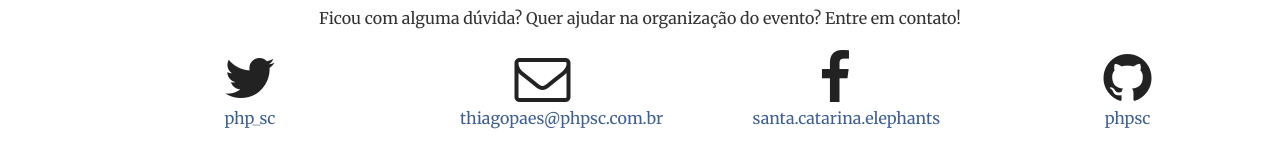
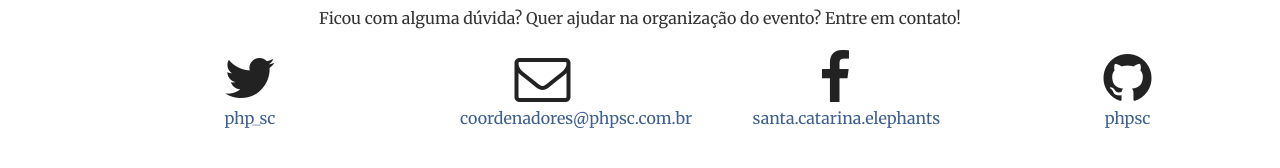
Before and after one commit to PHPSC/site-conf, a Jekyll site: the page built from index.html, in a window 1280 px wide and 900 px high, scrolled down 2304 px. Shown: the part 650-818 px from the top of the window. Built offline with Jekyll 4.4.1, drawn with Linux system fonts in a browser that asks for light colours.

Commit message:
trocando email de contato

```diff
--- a/_config.yml
+++ b/_config.yml
@@ -1,6 +1,6 @@
 # Site settings
 title: PHPSC Conference 2018
-email: thiagopaes@phpsc.com.br
+email: coordenadores@phpsc.com.br
 description: > # this means to ignore newlines until "baseurl:"
   Hotsite para a PHPSC Conference 2018
 baseurl: "" # the subpath of your site, e.g. /blog/
```
